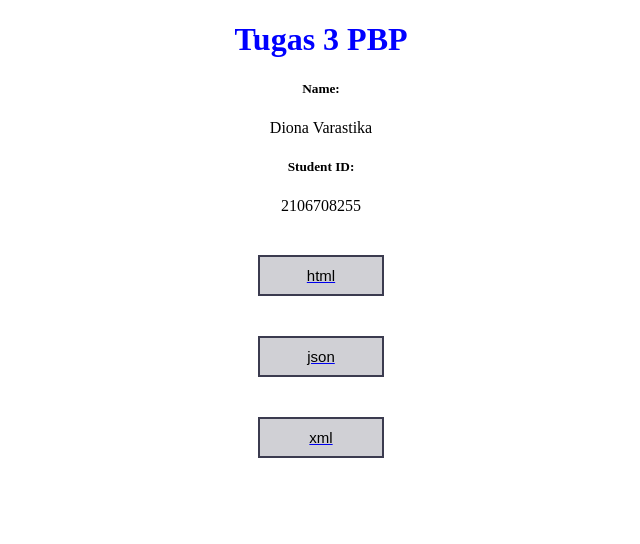
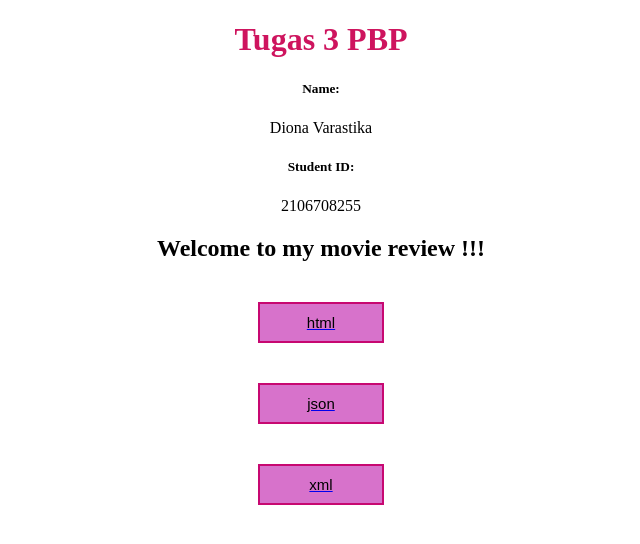
Before and after one commit to dionavaras/tugas-2-pbp, a Django app: page /mywatchlist/ in a window 1280 px wide. Shown: the top 544 px of the page, without its empty margins (319-959 px from the left). Run offline with Django 4.2, Linux system fonts and the light colour scheme.

Commit message:
tugas 3 done

```diff
--- a/mywatchlist/models.py
+++ b/mywatchlist/models.py
@@ -5,7 +5,7 @@ from django.core.validators import MaxValueValidator, MinValueValidator
 # Create your models here.
 class MovieWatchlist(models.Model):
     watched = models.BooleanField()
-    title = models.CharField(max_length=200)
+    title = models.CharField(max_length=255)
     rating  = models.IntegerField(validators=[MaxValueValidator(5), MinValueValidator(1)])
     release_date = models.DateField()
     review  = models.TextField()
--- a/mywatchlist/templates/watchlink.html
+++ b/mywatchlist/templates/watchlink.html
@@ -4,10 +4,10 @@
 
 <style>
     h1 {
-        color: blue;
+        color: rgb(206, 20, 94);
     }
 
-    h5, p, h1 {
+    h5, h2, p, h1 {
         text-align: center;
     }
 
@@ -17,8 +17,8 @@
         width: 10%;
         padding: 10px;
         font-size: 15px;
-        background: #d0d0d5;
-        border: 2px solid #3b3b4f;
+        background: #d772cb;
+        border: 2px solid #c70871;
     }
 </style>
 
@@ -30,6 +30,8 @@
 <h5>Student ID: </h5>
 <p>{{npm}}</p>
 
+<h2>Welcome to my movie review !!!</h2>
+
 <a href="/mywatchlist/html"><button>html</button></a>
 <a href="/mywatchlist/json"><button>json</button></a>
 <a href="/mywatchlist/xml"><button>xml</button></a>
--- a/mywatchlist/views.py
+++ b/mywatchlist/views.py
@@ -19,7 +19,7 @@ def show_watchlink(request):
         'name': 'Diona Varastika',
         'npm': '2106708255'
     }
-    return render(request, 'watchlink.html', context)
+    return render(request, "watchlink.html", context)
 
 def show_xml(request):
     data = MovieWatchlist.objects.all()
```
Also changed, not shown: mywatchlist/templates/mywatchlist.html (+19 -0 lines).
